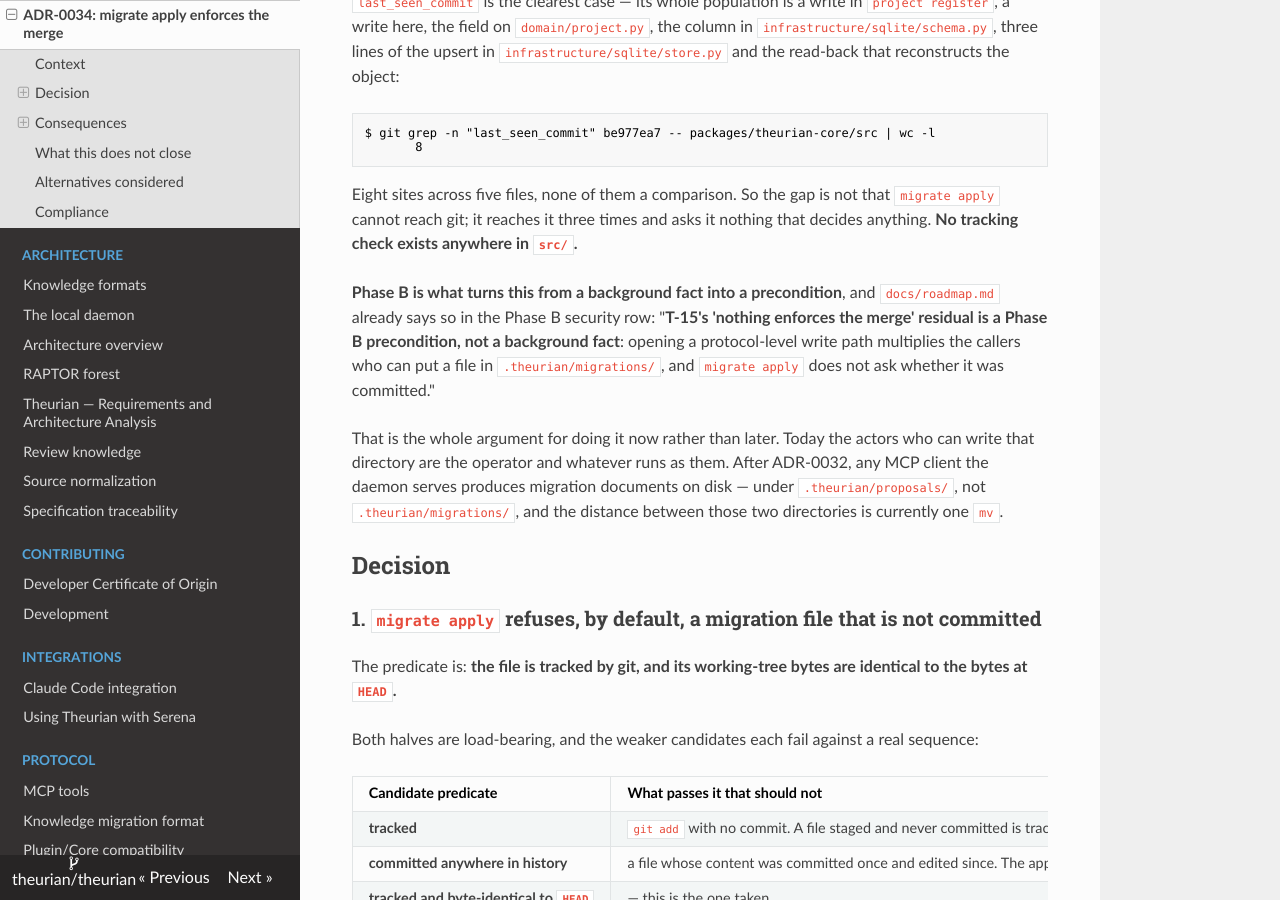
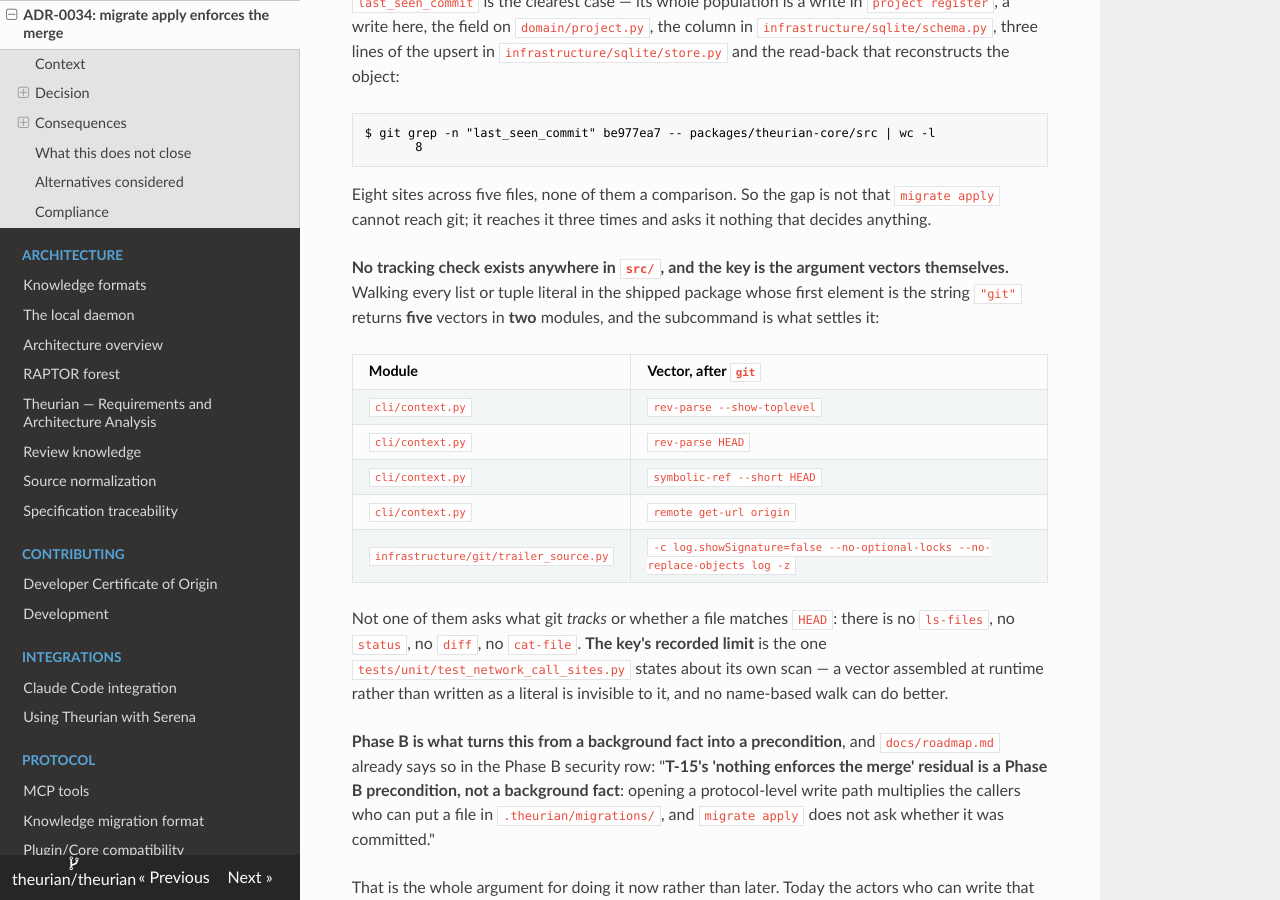
Before and after one commit to theurian/theurian, an MkDocs documentation site: the page built from docs/adr/0034-migrate-apply-enforces-the-merge.md, in a window 1280 px wide and 900 px high, scrolled down 907 px. Built offline with MkDocs 1.6.1, drawn with Linux system fonts in a browser that asks for light colours; some of the changed text lies outside the part shown.

Commit message:
docs(adr): key the universals in ADR-0032 and ADR-0034 to measurements
Three corrections, all of them the same defect: a sentence that reads as
measured and was not.

ADR-0034's "No tracking check exists anywhere in src/" now carries the key
that settles it. Walking every list or tuple literal in the shipped package
whose first element is the string "git" returns five vectors in two modules --
`rev-parse --show-toplevel`, `rev-parse HEAD`, `symbolic-ref --short HEAD`,
`remote get-url origin` in cli/context.py, and trailer_source.py's `log -z`.
Not one asks what git tracks or whether a file matches HEAD: no ls-files, no
status, no diff, no cat-file. The key's limit is recorded with it -- a vector
assembled at runtime is invisible to a literal walk, which is what
test_network_call_sites.py states about its own scan.

ADR-0032's "No window exists in which the machine-readable answer and the
registered tool set disagree" was a property nothing holds. It is now scoped
to the coupling pin its own Compliance section owes, and says plainly that
until that lands decision 5 is a rule a reviewer enforces.

ADR-0032's wire table listed `sourceAnchors[]` twice, once inside `evidence`
and once beside it, which misdescribes the mapping. One wire field fills two
domain fields -- `Evidence.anchors` and `ProposalRequest.source_anchors` --
exactly as propose_commands.py's `_request` does from one `--source-uri`, and
the row now says that with the reason the domain keeps them apart.

Signed-off-by: Takehide Uchida <utchy@graphnote-design.com>

```diff
--- a/docs/adr/0034-migrate-apply-enforces-the-merge.md
+++ b/docs/adr/0034-migrate-apply-enforces-the-merge.md
@@ -53,7 +53,26 @@ $ git grep -n "last_seen_commit" be977ea7 -- packages/theurian-core/src | wc -l
 
 Eight sites across five files, none of them a comparison. So the gap is not
 that `migrate apply` cannot reach git; it reaches it three times and asks it
-nothing that decides anything. **No tracking check exists anywhere in `src/`.**
+nothing that decides anything.
+
+**No tracking check exists anywhere in `src/`, and the key is the argument
+vectors themselves.** Walking every list or tuple literal in the shipped package
+whose first element is the string `"git"` returns **five** vectors in **two**
+modules, and the subcommand is what settles it:
+
+| Module | Vector, after `git` |
+| :-- | :-- |
+| `cli/context.py` | `rev-parse --show-toplevel` |
+| `cli/context.py` | `rev-parse HEAD` |
+| `cli/context.py` | `symbolic-ref --short HEAD` |
+| `cli/context.py` | `remote get-url origin` |
+| `infrastructure/git/trailer_source.py` | `-c log.showSignature=false --no-optional-locks --no-replace-objects log -z` |
+
+Not one of them asks what git *tracks* or whether a file matches `HEAD`: there
+is no `ls-files`, no `status`, no `diff`, no `cat-file`. **The key's recorded
+limit** is the one `tests/unit/test_network_call_sites.py` states about its own
+scan — a vector assembled at runtime rather than written as a literal is
+invisible to it, and no name-based walk can do better.
 
 **Phase B is what turns this from a background fact into a precondition**, and
 `docs/roadmap.md` already says so in the Phase B security row: "**T-15's
@@ -299,6 +318,9 @@ Measured now, and reproducible from this ADR (2026-09-12, `be977ea7`):
   returns **8** lines across five files (a write in `project register`, the
   write here, the domain field, the schema column, three upsert lines and the
   read-back), and none is a comparison.
+- The shipped package builds **5** `git` argument vectors in **2** modules, and
+  none is a tracking question — the table and its recorded limit are in
+  *Context*.
 - `PROCESS_SPAWN_SITES` holds **4** entries and is asserted by equality against
   the whole set (`tests/unit/test_network_call_sites.py`).
 - `infrastructure/git/` holds exactly one module besides its `__init__.py`:
```
Also changed, not shown: docs/adr/0032-the-write-intent-mcp-tool-surface.md (+7 -4 lines).
